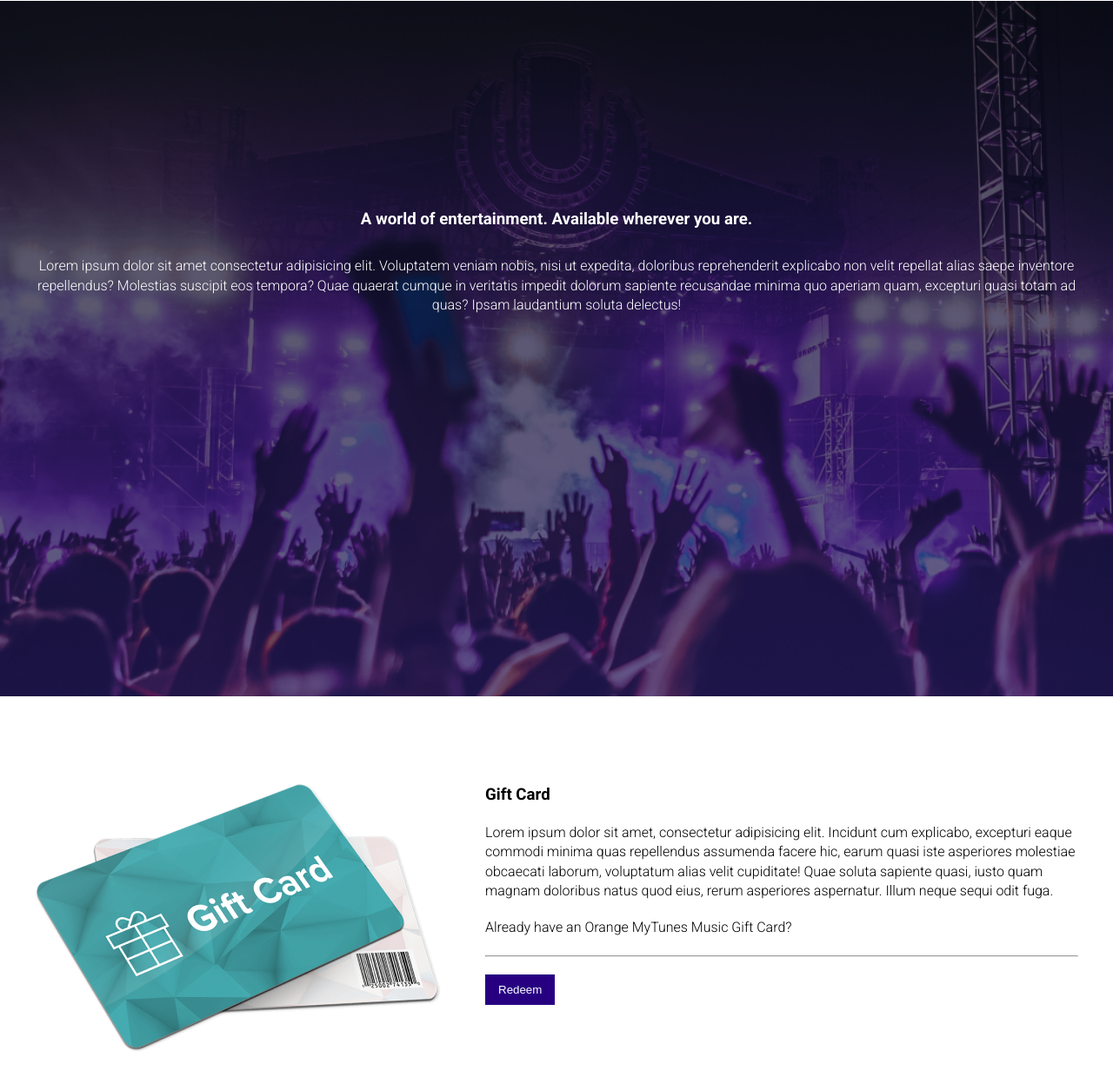
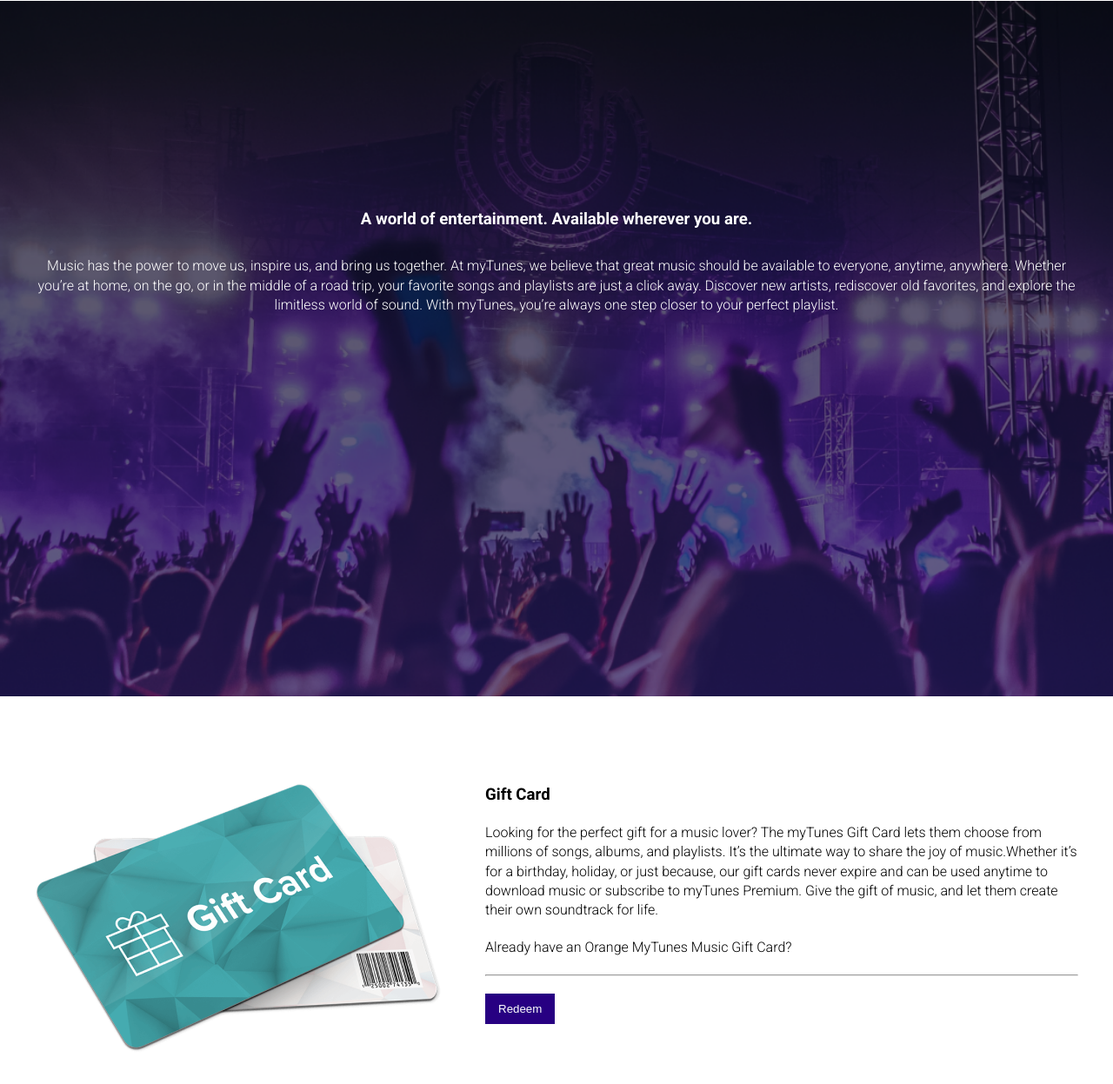
Before and after one commit to Yash06upadhyay/MusicWeb, a plain HTML site: page index.html in a window 1280 px wide. Shown: the part 2923-4170 px from the top of the page at 87% size. Drawn offline with Linux system fonts and the light colour scheme.

Commit message:
Update index.html

```diff
--- a/index.html
+++ b/index.html
@@ -88,12 +88,12 @@
         <div class="container">
           <h3>A world of entertainment. Available wherever you are.</h3>
           <p>
-            Lorem ipsum dolor sit amet consectetur adipisicing elit. Voluptatem
-            veniam nobis, nisi ut expedita, doloribus reprehenderit explicabo
-            non velit repellat alias saepe inventore repellendus? Molestias
-            suscipit eos tempora? Quae quaerat cumque in veritatis impedit
-            dolorum sapiente recusandae minima quo aperiam quam, excepturi quasi
-            totam ad quas? Ipsam laudantium soluta delectus!
+            Music has the power to move us, inspire us, and bring us together. At myTunes,
+            we believe that great music should be available to everyone, anytime, anywhere.
+            Whether you’re at home, on the go, or in the middle of a road trip, your favorite
+            songs and playlists are just a click away.
+            Discover new artists, rediscover old favorites, and explore the limitless world of
+            sound. With myTunes, you’re always one step closer to your perfect playlist.
           </p>
         </div>
       </section>
@@ -105,12 +105,11 @@
           <div class="gift-content">
             <h3>Gift Card</h3>
             <p>
-              Lorem ipsum dolor sit amet, consectetur adipisicing elit. Incidunt
-              cum explicabo, excepturi eaque commodi minima quas repellendus
-              assumenda facere hic, earum quasi iste asperiores molestiae
-              obcaecati laborum, voluptatum alias velit cupiditate! Quae soluta
-              sapiente quasi, iusto quam magnam doloribus natus quod eius, rerum
-              asperiores aspernatur. Illum neque sequi odit fuga.
+              Looking for the perfect gift for a music lover? The myTunes Gift Card lets them
+              choose from millions of songs, albums, and playlists. It’s the ultimate way to
+              share the joy of music.Whether it’s for a birthday, holiday, or just because, our
+              gift cards never expire and can be used anytime to download music or subscribe to
+              myTunes Premium. Give the gift of music, and let them create their own soundtrack for life.
             </p>
             <p>Already have an Orange MyTunes Music Gift Card?</p>
             <hr />
```
